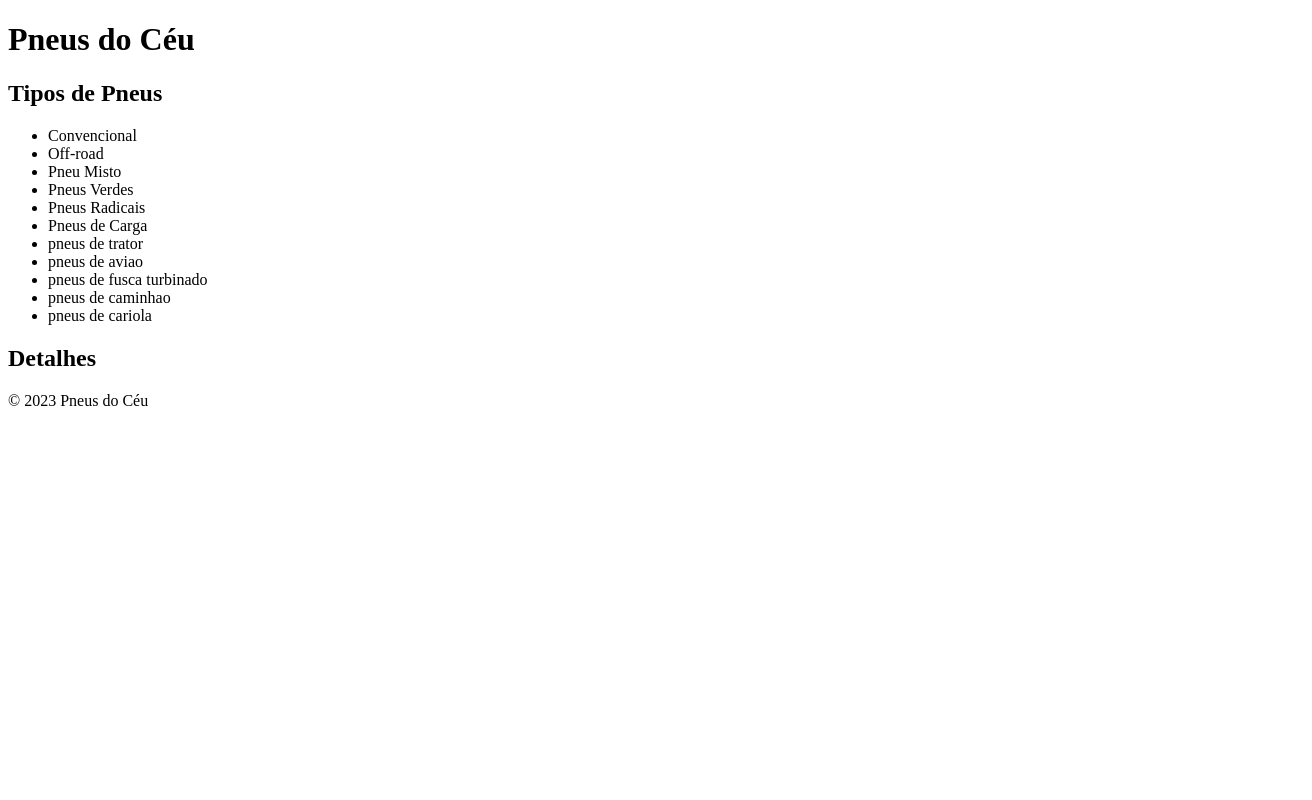
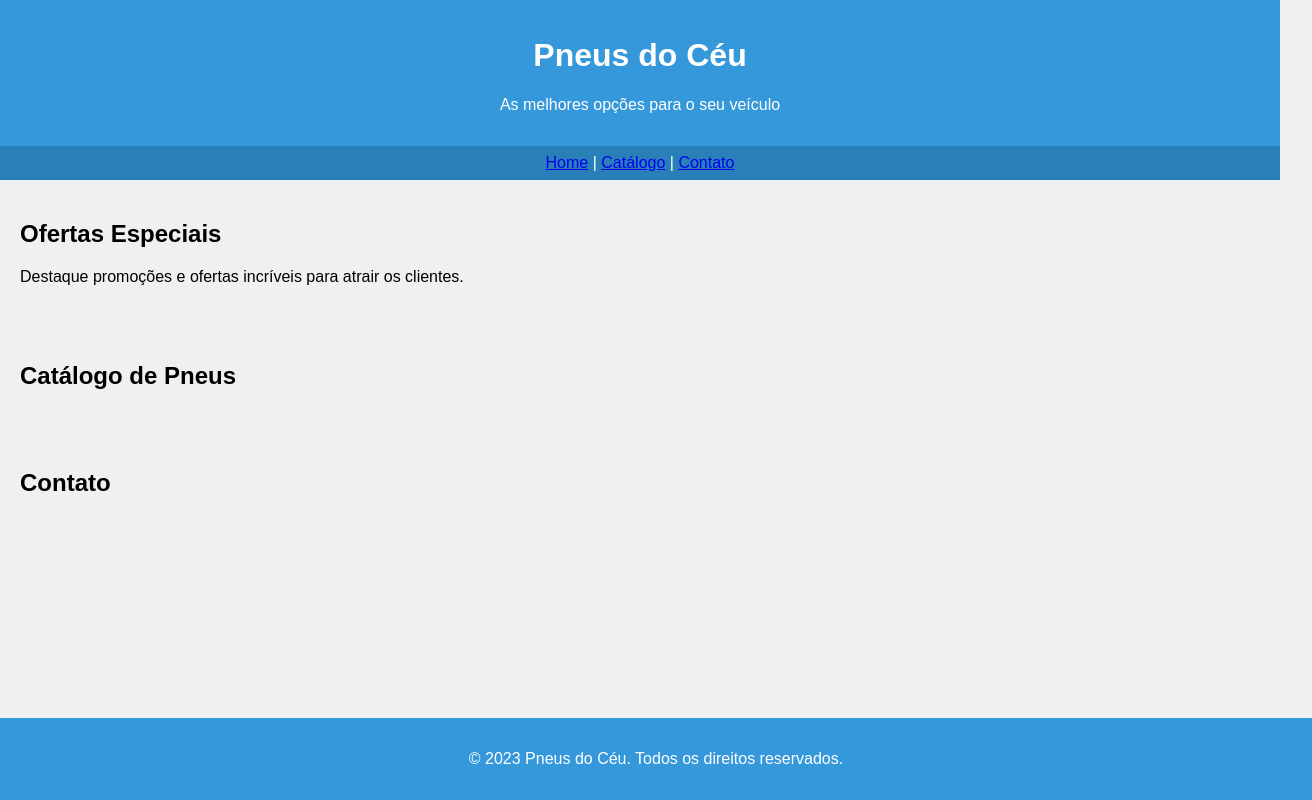
Before and after one commit to user1652678/site_pneu, a plain HTML site: page index.html in a window 1280 px wide. Shown: the whole page, 1312 px wide, since content can reach past the window. Drawn offline with Linux system fonts and the light colour scheme.

Commit message:
index.html

```diff
--- a/index.html
+++ b/index.html
@@ -4,40 +4,63 @@
     <meta charset="UTF-8">
     <meta name="viewport" content="width=device-width, initial-scale=1.0">
     <title>Pneus do Céu</title>
-    <link rel="stylesheet" href="styles.css">
+    <style>
+        body {
+            font-family: Arial, sans-serif;
+            margin: 0;
+            padding: 0;
+            background-color: #f0f0f0;
+        }
+        header {
+            background-color: #3498db;
+            color: #fff;
+            text-align: center;
+            padding: 1em;
+        }
+        nav {
+            background-color: #2980b9;
+            color: #fff;
+            padding: 0.5em;
+            text-align: center;
+        }
+        section {
+            padding: 20px;
+        }
+        footer {
+            background-color: #3498db;
+            color: #fff;
+            text-align: center;
+            padding: 1em;
+            position: absolute;
+            bottom: 0;
+            width: 100%;
+        }
+    </style>
 </head>
 <body>
     <header>
         <h1>Pneus do Céu</h1>
+        <p>As melhores opções para o seu veículo</p>
     </header>
-
-    <section id="tipos-pneu">
-        <h2>Tipos de Pneus</h2>
-        <ul>
-            <li>Convencional</li>
-            <li>Off-road</li>
-            <li>Pneu Misto</li>
-            <li>Pneus Verdes</li>
-            <li>Pneus Radicais</li>
-            <li>Pneus de Carga</li>
-            <li>pneus de trator</li>
-            <li>pneus de aviao</li>
-            <li>pneus de fusca turbinado</li>
-            <li>pneus de caminhao</li>
-            <li>pneus de cariola</li>
-            <!-- Adicione mais tipos conforme necessário -->
-        </ul>
+    <nav>
+        <a href="#home">Home</a> |
+        <a href="#catalogo">Catálogo</a> |
+        <a href="#contato">Contato</a>
+    </nav>
+    <section>
+        <h2>Ofertas Especiais</h2>
+        <p>Destaque promoções e ofertas incríveis para atrair os clientes.</p>
     </section>
-
-    <section id="detalhes">
-        <h2>Detalhes</h2>
-        <!-- Adicione informações detalhadas sobre cada tipo de pneu aqui -->
+    <section id="catalogo">
+        <h2>Catálogo de Pneus</h2>
+        <!-- Adicione informações sobre os pneus aqui -->
     </section>
-
+    <section id="contato">
+        <h2>Contato</h2>
+        <!-- Adicione um formulário de contato aqui -->
+    </section>
     <footer>
-        <p>&copy; 2023 Pneus do Céu</p>
+        <p>&copy; 2023 Pneus do Céu. Todos os direitos reservados.</p>
     </footer>
-
-    <script src="script.js"></script>
 </body>
 </html>
```
